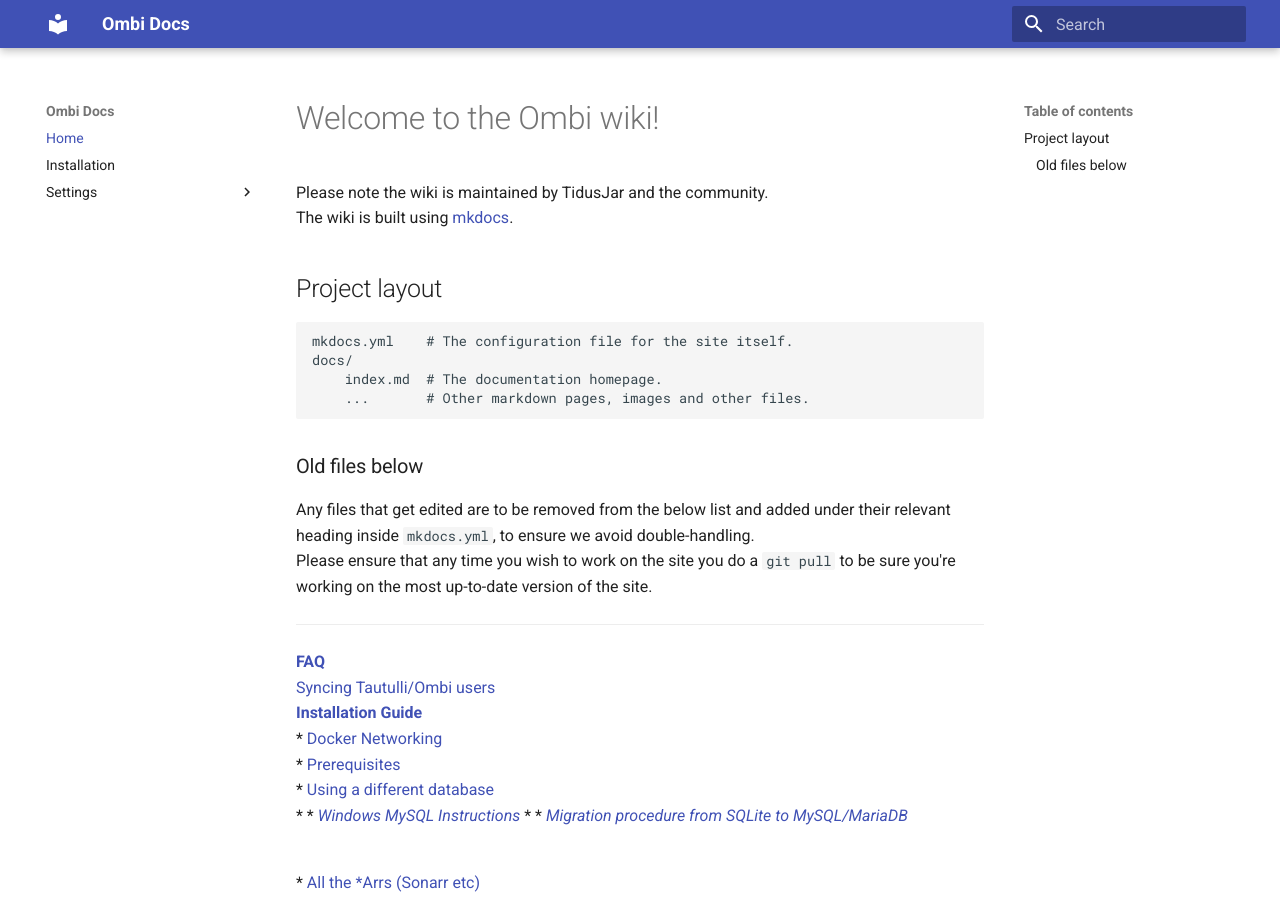
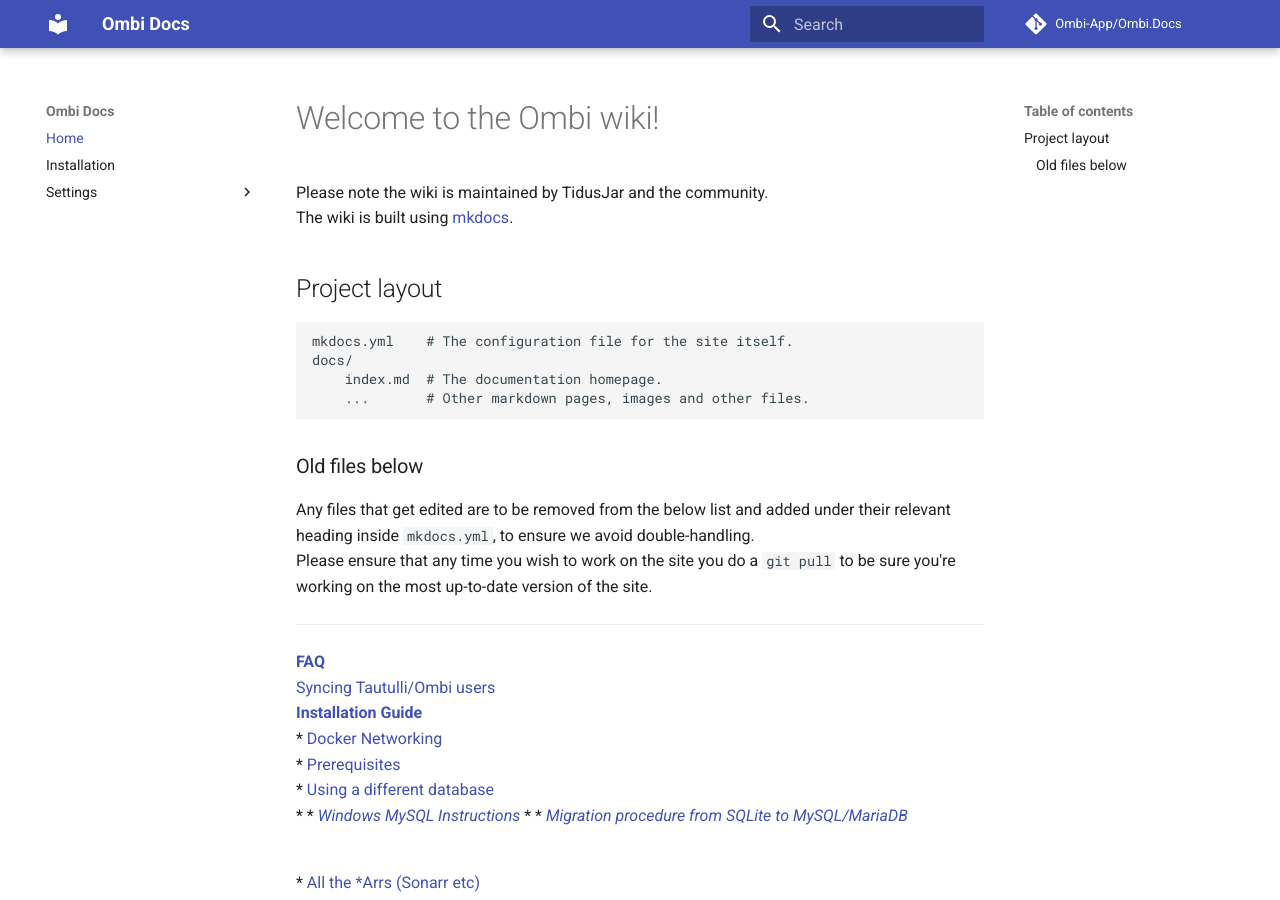
Before and after one commit to Ombi-app/Ombi.Docs, an MkDocs documentation site: the page built from docs/index.md, in a window 1280 px wide and 900 px high. Built offline with MkDocs 1.6.1 and Material for MkDocs 9.7.7, drawn with Linux system fonts in a browser that asks for light colours; comment, search, counter and statistics services are not loaded; old or Windows-style settings are respelled for this version of MkDocs.

Commit message:
create assets folder, add paths and navigation options, add site description

```diff
--- a/mkdocs.yml
+++ b/mkdocs.yml
@@ -1,6 +1,19 @@
+---
 site_name: Ombi Docs
+site_description: The official guide for Ombi
+site_author: Ombi-App
+site_url: https://docs.ombi.app
+
+repo_url: https://github.com/Ombi-App/Ombi.Docs
+repo_name: Ombi-App/Ombi.Docs
+
 theme:
   name: material
+  features:
+    - navigation.instant
+  language: en
+  favicon: assets/images/favicon.ico
+
 nav:
   - Home: index.md
   - Installation: installation.md
```
Also changed, not shown: docs/assets/images/favicon.ico (renamed from docs/img/favicon.ico).
